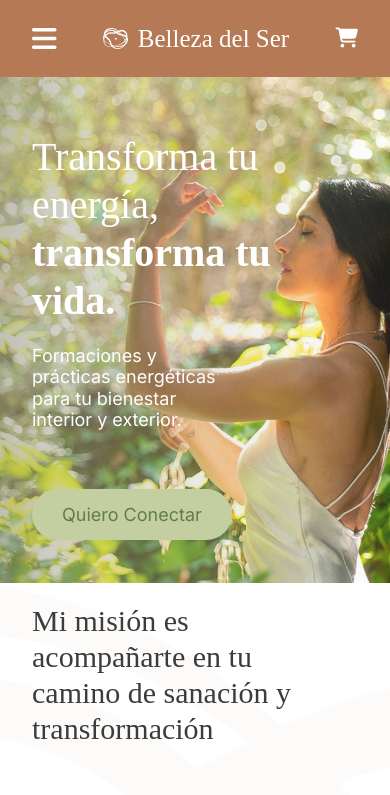
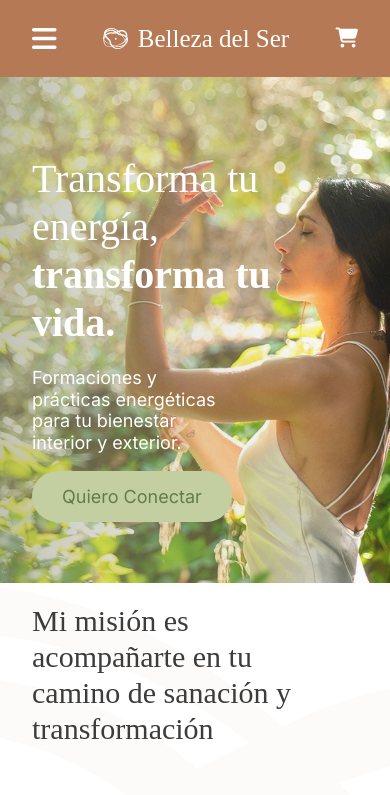
Before and after one commit to AlexisBazila/bellezadelser, a React (Vite) app: page / in a window 390 px wide. Shown: the top 795 px of the page. Built offline with nearby package versions, Linux system fonts and the light colour scheme; a small style sheet from the web is missing; a web font is replaced by a local one.

Commit message:
ajustes Hero

```diff
--- a/src/layouts/heroSection/heroSection.css
+++ b/src/layouts/heroSection/heroSection.css
@@ -99,3 +99,18 @@
     height: auto;
   }
 }
+
+@media (max-width: 460px) {
+  .titleAndSubtitleHero {
+    margin: 5px 0 30px 0;
+  }
+}
+
+@media (max-height: 670px) and (max-width: 450px) {
+  .heroSection {
+    height: 65vh;
+  }
+  .overlay {
+    height: 65vh;
+  }
+}
```
